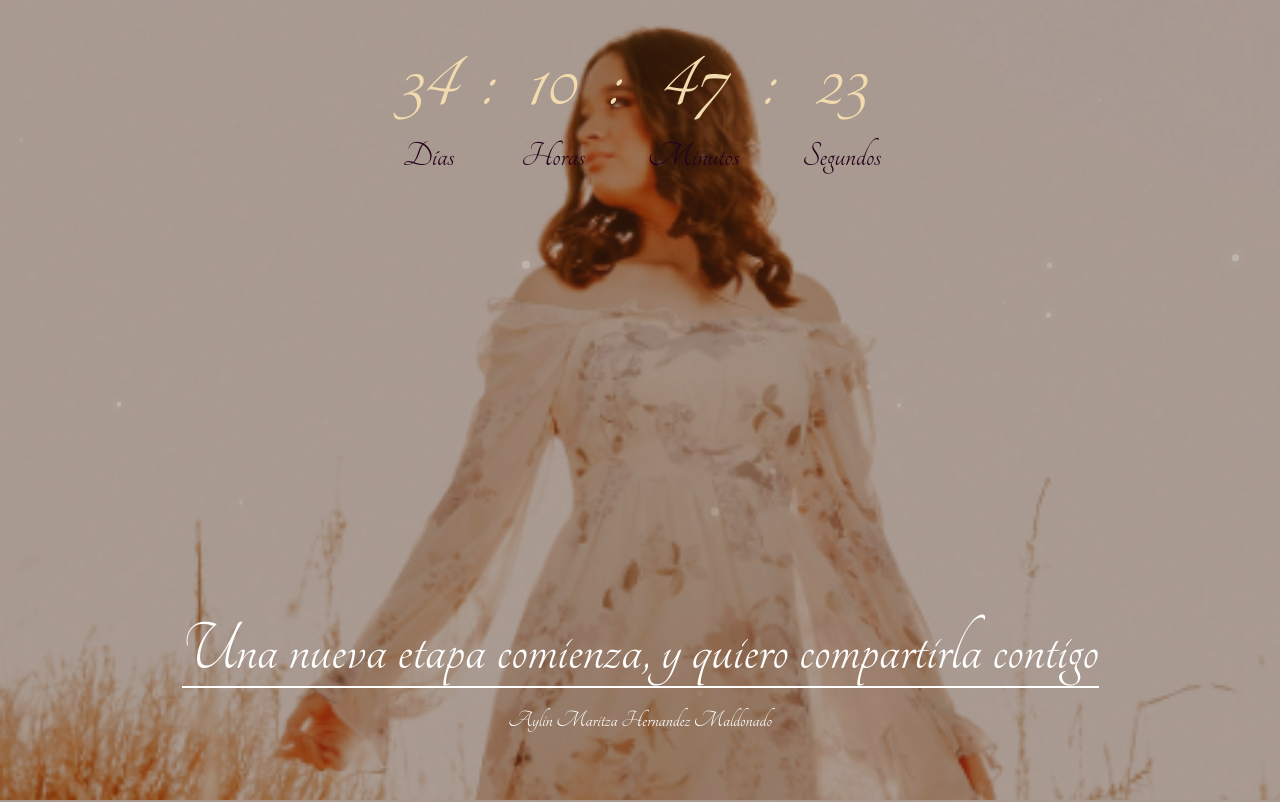
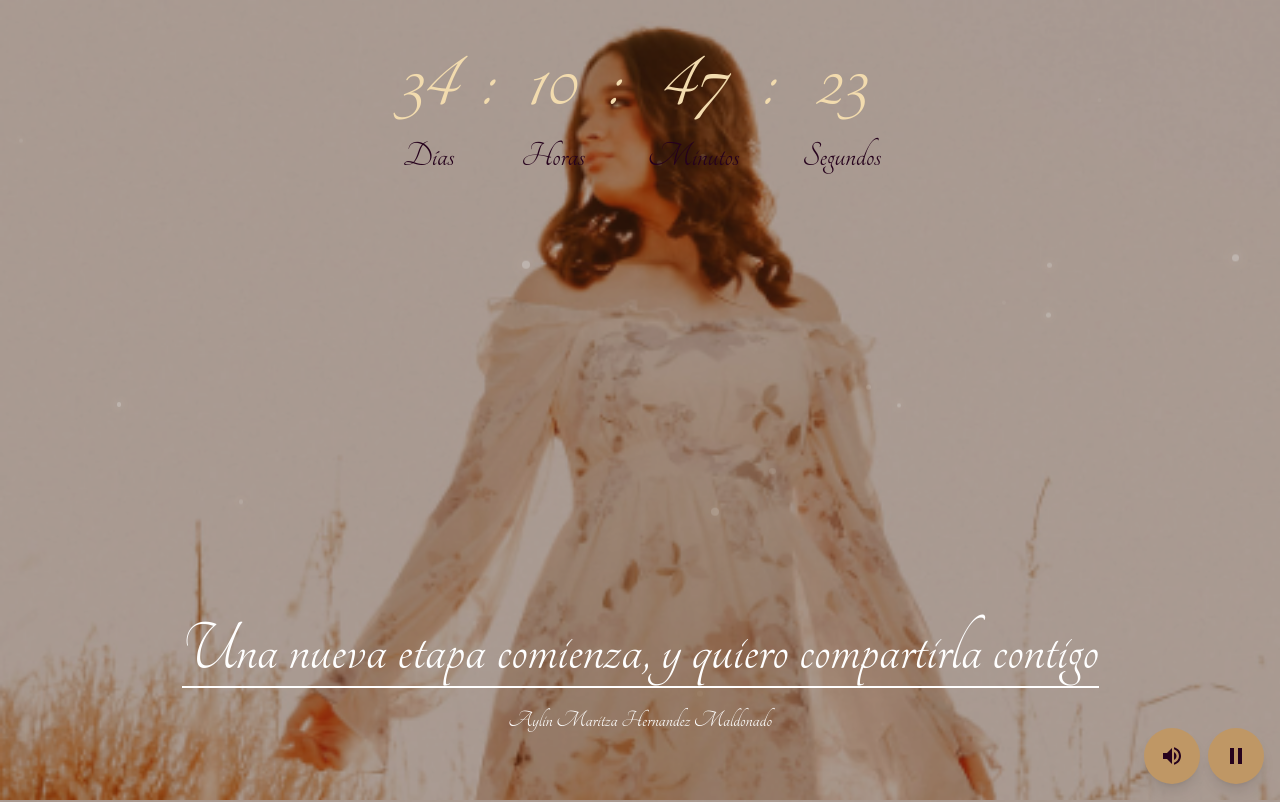
Before and after one commit to Vector4c5/XV_Years_Page, a Next.js app in the folder xv_years_page/: page /invitacion in a window 1280 px wide. Shown: the top 802 px of the page. Built offline with nearby package versions, Linux system fonts and the light colour scheme.

Commit message:
Se agrega musica a la pagina

```diff
--- /dev/null
+++ b/xv_years_page/components/common/BackgroundMusic.js
@@ -0,0 +1,119 @@
+import { useState, useRef, useEffect } from 'react';
+
+export default function BackgroundMusic({ audioSrc, initialVolume = 0.5 }) {
+    const [isPlaying, setIsPlaying] = useState(false);
+    const [volume, setVolume] = useState(initialVolume);
+    const [showVolumeSlider, setShowVolumeSlider] = useState(false);
+    const audioRef = useRef(null);
+
+    useEffect(() => {
+        // Establecer el volumen inicial
+        if (audioRef.current) {
+            audioRef.current.volume = volume;
+        }
+    }, []);
+
+    useEffect(() => {
+        // Actualizar el volumen cuando cambia
+        if (audioRef.current) {
+            audioRef.current.volume = volume;
+        }
+    }, [volume]);
+
+    useEffect(() => {
+        // Intentar reproducir automáticamente cuando el componente se monta
+        const playAudio = async () => {
+            try {
+                if (audioRef.current) {
+                    await audioRef.current.play();
+                    setIsPlaying(true);
+                }
+            } catch (error) {
+                // Los navegadores bloquean autoplay, el usuario necesita interactuar primero
+                console.log('Autoplay bloqueado. El usuario debe hacer clic en play.');
+            }
+        };
+
+        playAudio();
+    }, []);
+
+    const togglePlay = async () => {
+        if (audioRef.current) {
+            if (isPlaying) {
+                audioRef.current.pause();
+                setIsPlaying(false);
+            } else {
+                try {
+                    await audioRef.current.play();
+                    setIsPlaying(true);
+                } catch (error) {
+                    console.error('Error al reproducir:', error);
+                }
+            }
+        }
+    };
+
+    return (
+        <div className="fixed bottom-4 right-4 z-50 flex flex-col items-end gap-2">
+            <audio
+                ref={audioRef}
+                loop
+                preload="auto"
+            >
+                <source src={audioSrc} type="audio/mpeg" />
+                Tu navegador no soporta audio.
+            </audio>
+
+            {/* Slider de volumen */}
+            {showVolumeSlider && (
+                <div className="bg-vic-3 rounded-lg p-3 shadow-lg flex items-center gap-2">
+                    <svg xmlns="http://www.w3.org/2000/svg" className="h-4 w-4 text-vic-1" viewBox="0 0 24 24" fill="currentColor">
+                        <path d="M3 9v6h4l5 5V4L7 9H3zm13.5 3c0-1.77-1.02-3.29-2.5-4.03v8.05c1.48-.73 2.5-2.25 2.5-4.02z"/>
+                    </svg>
+                    <input
+                        type="range"
+                        min="0"
+                        max="100"
+                        value={volume * 100}
+                        onChange={(e) => setVolume(e.target.value / 100)}
+                        className="w-24 h-2 bg-vic-2 rounded-lg appearance-none cursor-pointer accent-vic-4"
+                    />
+                    <span className="text-vic-1 text-xs font-bold min-w-8">{Math.round(volume * 100)}%</span>
+                </div>
+            )}
+
+            {/* Botones de control */}
+            <div className="flex gap-2">
+                {/* Botón de volumen */}
+                <button
+                    onClick={() => setShowVolumeSlider(!showVolumeSlider)}
+                    className="bg-vic-3 hover:bg-vic-4 text-vic-1 rounded-full p-3 sm:p-4 shadow-lg transition-all duration-300 hover:scale-110"
+                    aria-label="Control de volumen"
+                >
+                    <svg xmlns="http://www.w3.org/2000/svg" className="h-5 w-5 sm:h-6 sm:w-6" viewBox="0 0 24 24" fill="currentColor">
+                        <path d="M3 9v6h4l5 5V4L7 9H3zm13.5 3c0-1.77-1.02-3.29-2.5-4.03v8.05c1.48-.73 2.5-2.25 2.5-4.02zM14 3.23v2.06c2.89.86 5 3.54 5 6.71s-2.11 5.85-5 6.71v2.06c4.01-.91 7-4.49 7-8.77s-2.99-7.86-7-8.77z"/>
+                    </svg>
+                </button>
+
+                {/* Botón de play/pause */}
+                <button
+                    onClick={togglePlay}
+                    className="bg-vic-3 hover:bg-vic-4 text-vic-1 rounded-full p-3 sm:p-4 shadow-lg transition-all duration-300 hover:scale-110"
+                    aria-label={isPlaying ? 'Pausar música' : 'Reproducir música'}
+                >
+                    {isPlaying ? (
+                        // Icono de pausa
+                        <svg xmlns="http://www.w3.org/2000/svg" className="h-5 w-5 sm:h-6 sm:w-6" viewBox="0 0 24 24" fill="currentColor">
+                            <path d="M6 4h4v16H6V4zm8 0h4v16h-4V4z"/>
+                        </svg>
+                    ) : (
+                        // Icono de play
+                        <svg xmlns="http://www.w3.org/2000/svg" className="h-5 w-5 sm:h-6 sm:w-6" viewBox="0 0 24 24" fill="currentColor">
+                            <path d="M8 5v14l11-7z"/>
+                        </svg>
+                    )}
+                </button>
+            </div>
+        </div>
+    );
+}
--- a/xv_years_page/pages/index.js
+++ b/xv_years_page/pages/index.js
@@ -1,4 +1,5 @@
 import StarAnimation from "@/components/common/StartAnimation";
+import BackgroundMusic from "@/components/common/BackgroundMusic";
 import { Tangerine } from 'next/font/google'
 import Link from "next/link";
 
@@ -14,6 +15,7 @@ export default function Home() {
       className="flex h-screen w-full flex-col items-center justify-center bg-vic-6"
     >
       <StarAnimation />
+      <BackgroundMusic audioSrc="/Musica_1_Ed_Sheran.mp3" initialVolume={0.2} />
       <div className="fixed inset-0 z-0 w-full h-full">
         <img
           src="/Fondo_Vic_4.png"
--- a/xv_years_page/pages/invitacion.js
+++ b/xv_years_page/pages/invitacion.js
@@ -1,5 +1,6 @@
 import StarAnimation from "@/components/common/StartAnimation";
 import Countdown from "@/components/common/Countdown";
+import BackgroundMusic from "@/components/common/BackgroundMusic";
 import { Tangerine } from 'next/font/google'
 import Link from "next/link";
 
@@ -17,6 +18,9 @@ export default function invitacion() {
             <div className="z-0 opacity-30">
                 <StarAnimation />
             </div>
+           <BackgroundMusic audioSrc="/Musica_1_Ed_Sheran.mp3" initialVolume={0.2} />
+
+
 
             <div className="relative w-full h-screen overflow-hidden">
                 <div className="absolute inset-0 z-0 w-full h-full">
```
Also changed, not shown: 1 other file (tests, documents, lock files or other folders).
